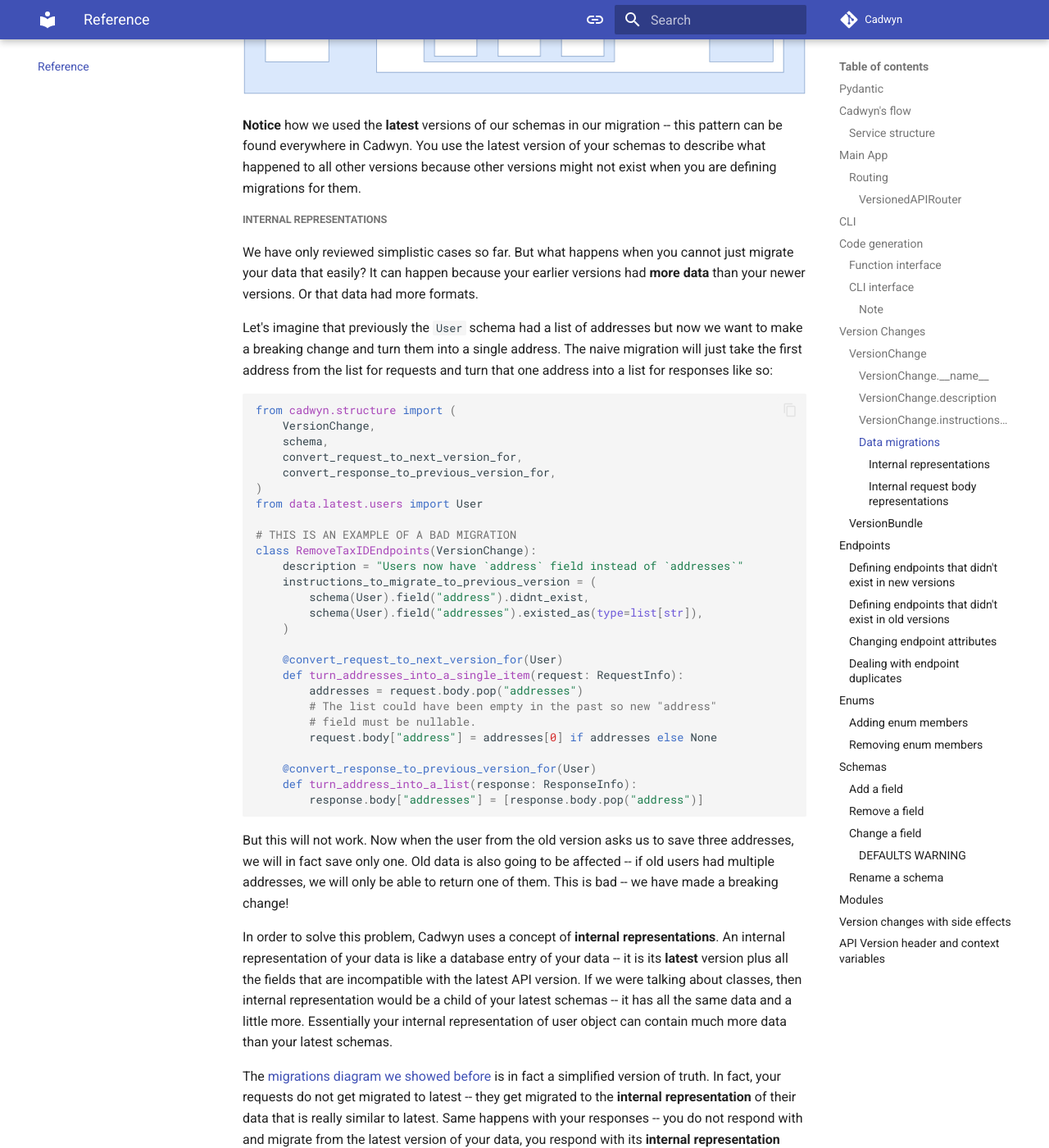
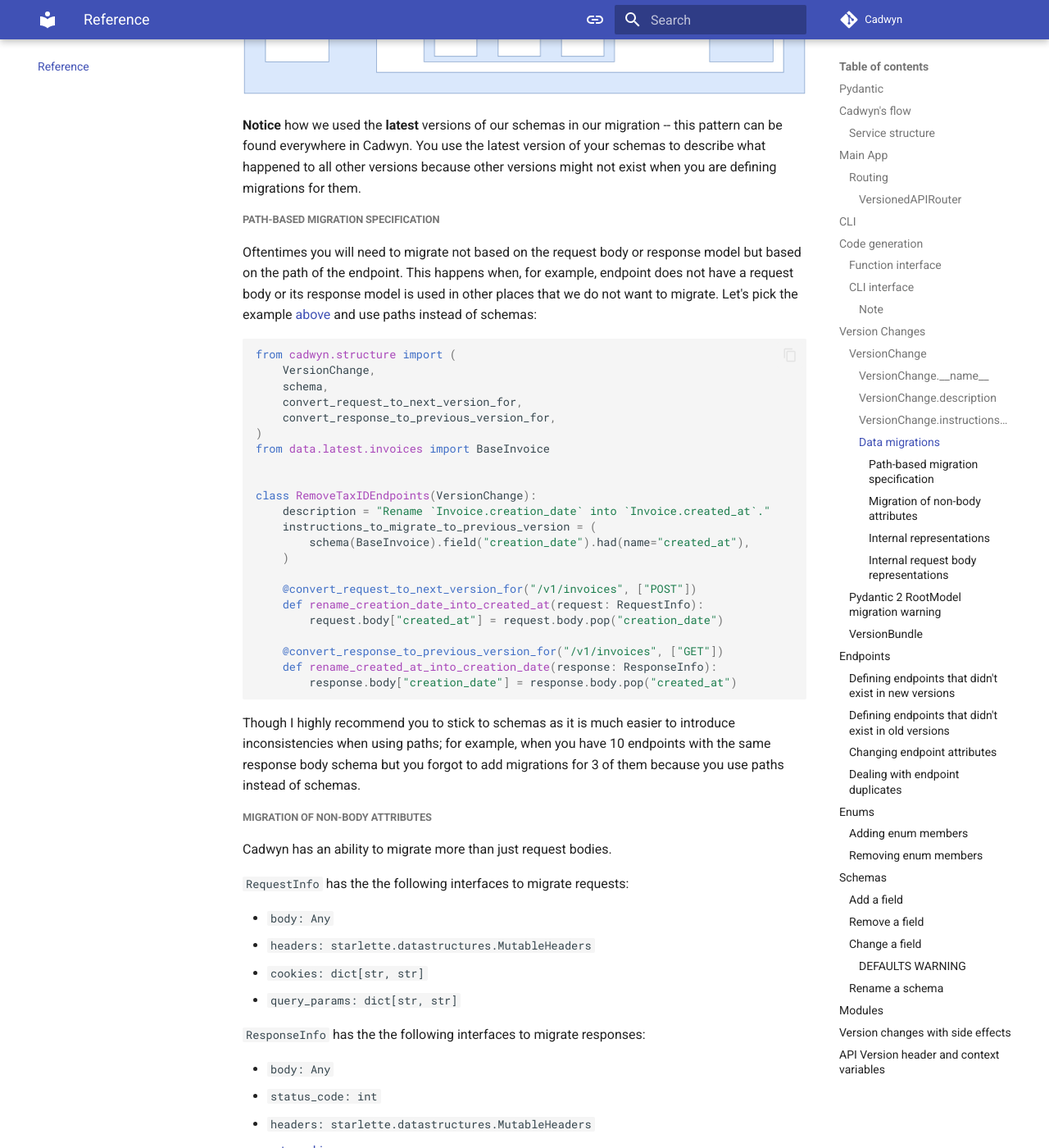
Before and after one commit to zmievsa/cadwyn, an MkDocs documentation site: the page built from docs/reference.md, in a window 1280 px wide and 1400 px high, scrolled down 8723 px. Shown: the whole window at 82% size. Built offline with MkDocs 1.6.1 and Material for MkDocs 9.7.7, drawn with Linux system fonts in a browser that asks for light colours; comment, search, counter and statistics services are not loaded; some of the changed text lies outside the part shown.

````diff
--- a/docs/reference.md
+++ b/docs/reference.md
@@ -269,6 +269,56 @@ Now our request comes, Cadwyn migrates it to the latest version using our reques
 
 **Notice** how we used the **latest** versions of our schemas in our migration -- this pattern can be found everywhere in Cadwyn. You use the latest version of your schemas to describe what happened to all other versions because other versions might not exist when you are defining migrations for them.
 
+##### Path-based migration specification
+
+Oftentimes you will need to migrate not based on the request body or response model but based on the path of the endpoint. This happens when, for example, endpoint does not have a request body or its response model is used in other places that we do not want to migrate. Let's pick the example [above](#data-migrations) and use paths instead of schemas:
+
+```python
+from cadwyn.structure import (
+    VersionChange,
+    schema,
+    convert_request_to_next_version_for,
+    convert_response_to_previous_version_for,
+)
+from data.latest.invoices import BaseInvoice
+
+
+class RemoveTaxIDEndpoints(VersionChange):
+    description = "Rename `Invoice.creation_date` into `Invoice.created_at`."
+    instructions_to_migrate_to_previous_version = (
+        schema(BaseInvoice).field("creation_date").had(name="created_at"),
+    )
+
+    @convert_request_to_next_version_for("/v1/invoices", ["POST"])
+    def rename_creation_date_into_created_at(request: RequestInfo):
+        request.body["created_at"] = request.body.pop("creation_date")
+
+    @convert_response_to_previous_version_for("/v1/invoices", ["GET"])
+    def rename_created_at_into_creation_date(response: ResponseInfo):
+        response.body["creation_date"] = response.body.pop("created_at")
+```
+
+Though I highly recommend you to stick to schemas as it is much easier to introduce inconsistencies when using paths; for example, when you have 10 endpoints with the same response body schema but you forgot to add migrations for 3 of them because you use paths instead of schemas.
+
+##### Migration of non-body attributes
+
+Cadwyn has an ability to migrate more than just request bodies.
+
+`RequestInfo` has the the following interfaces to migrate requests:
+
+* `body: Any`
+* `headers: starlette.datastructures.MutableHeaders`
+* `cookies: dict[str, str]`
+* `query_params: dict[str, str]`
+
+`ResponseInfo` has the the following interfaces to migrate responses:
+
+* `body: Any`
+* `status_code: int`
+* `headers: starlette.datastructures.MutableHeaders`
+* [set_cookie](https://www.starlette.io/responses/#set-cookie)
+* [delete_cookie](https://www.starlette.io/responses/#delete-cookie)
+
 ##### Internal representations
 
 We have only reviewed simplistic cases so far. But what happens when you cannot just migrate your data that easily? It can happen because your earlier versions had **more data** than your newer versions. Or that data had more formats.
@@ -386,6 +431,42 @@ def create_user(
 ```
 
 This type hint will tell Cadwyn that this route has public-facing schema of `User` that Cadwyn will use for validating all requests. Cadwyn will always use `InternalUserCreateRequest` when pushing body field into your business logic instead of `User`. Note that users will not be able to use any fields from the internal representation and their requests will still be validated by your regular schemas. So even if you added a field `foo` in an internal representation, and your user has passed this field in the body of the request, this field will not get to the internal representation because it will be removed at the moment of request validation (or even an error will occur if you use `extra="ignore"`). OpenAPI will also only use the public schemas, not the internal ones.
+
+### Pydantic 2 RootModel migration warning
+
+Pydantic 2 has an interesting implementation detail: `pydantic.RootModel` instances are memoized. So the following code is going to output `True`:
+
+```python
+from data.latest.users import User
+from pydantic import RootModel
+
+BulkCreateUsersRequestBody = RootModel[list[User]]
+BulkCreateUsersResponseBody = RootModel[list[User]]
+
+print(BulkCreateUsersRequestBody is BulkCreateUsersResponseBody)  # True
+```
+
+So if you make a migration that should only affect one of these schemas -- it will automatically affect both. A recommended alternative is to either use subclassing:
+
+```python
+from data.latest.users import User
+from pydantic import RootModel
+
+UserList = RootModel[list[User]]
+
+
+class BulkCreateUsersRequestBody(UserList):
+    pass
+
+
+class BulkCreateUsersResponseBody(UserList):
+    pass
+
+
+print(BulkCreateUsersRequestBody is BulkCreateUsersResponseBody)  # False
+```
+
+or to specify migrations using [endpoint path](#path-based-migration-specification) instead of a schema.
 
 ### VersionBundle
 
@@ -507,11 +588,13 @@ class UseParamsInsteadOfHeadersForUserNameFiltering(VersionChange):
         # We don't have to specify the name here because there's only one such deleted endpoint
         endpoint("/users", ["GET"]).existed,
         # We do have to specify the name because we now have two existing endpoints after the instruction above
-        endpoint("/users", ["GET"], func_name="get_users_by_name").didnt_exist,
+        endpoint(
+            "/users", ["GET"], endpoint_func_name="get_users_by_name"
+        ).didnt_exist,
     )
 ```
 
-So by using a more concrete `func_name`, we are capable to distinguish between different functions that affect the same routes.
+So by using a more concrete `endpoint_func_name`, we are capable to distinguish between different functions that affect the same routes.
 
 ## Enums
 
````
Also changed, not shown: other parts of docs/reference.md (+1 -6 lines), docs/recipes.md (+1 -6 lines), 14 other files.
